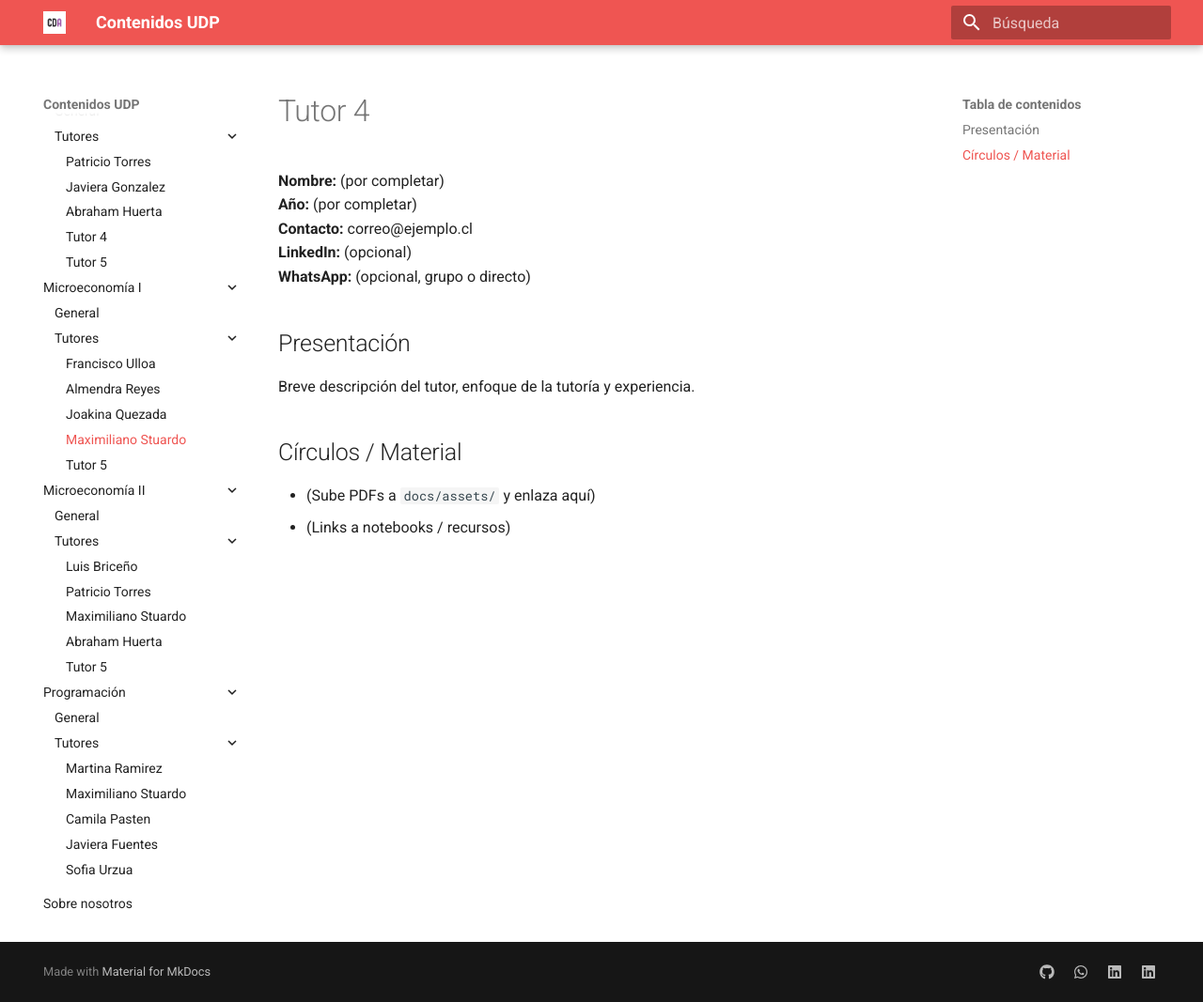
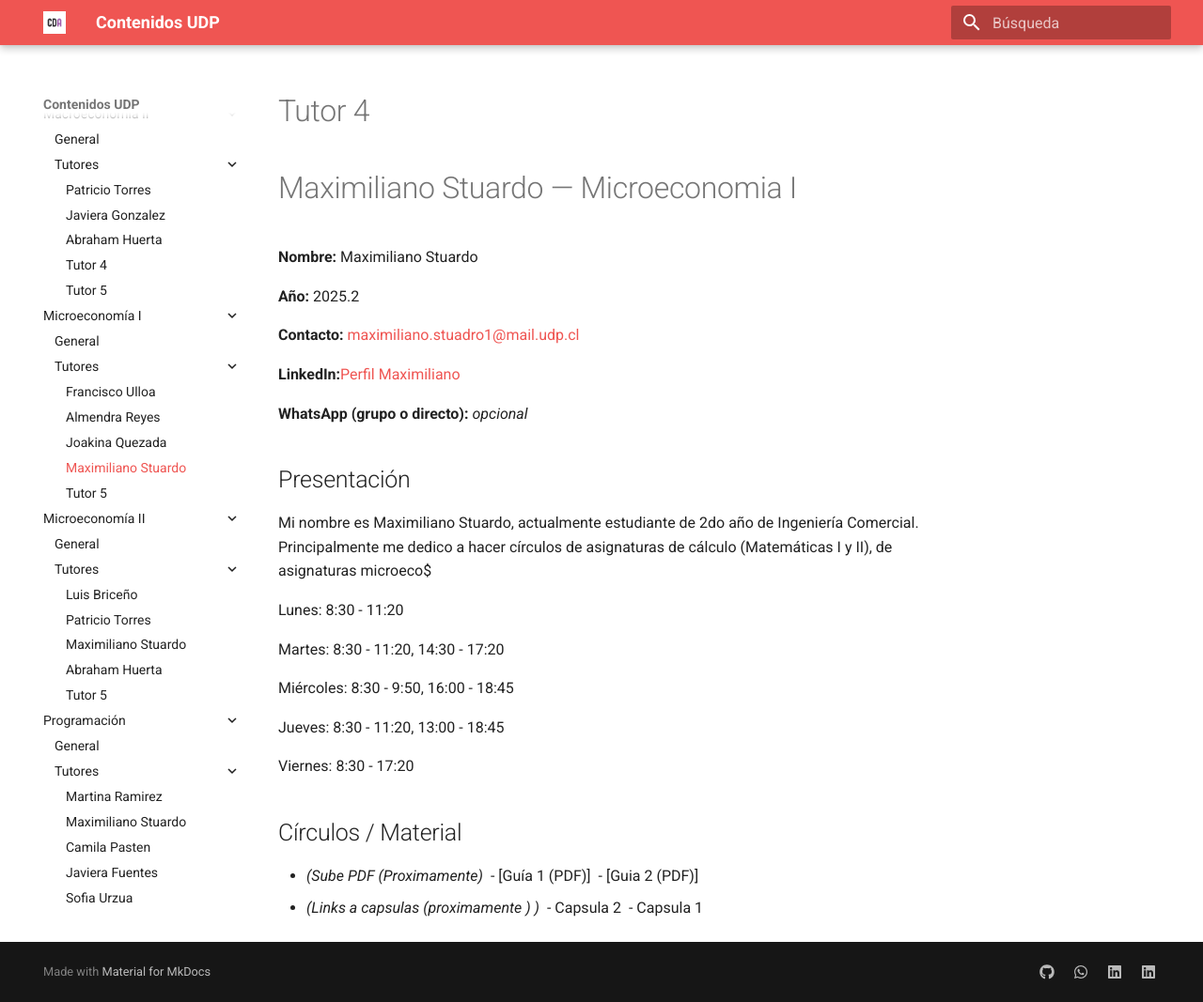
Before and after one commit to cda-fae/cda-fae, an MkDocs documentation site: the page built from docs/tutorias/microeconomia-1/tutores/tutor4.md, in a window 1280 px wide and 1067 px high. Shown: the whole window at 94% size. Built offline with MkDocs 1.6.1 and Material for MkDocs 9.7.7, drawn with Linux system fonts in a browser that asks for light colours.

Commit message:
Perfil Max Stuardo Micro1

```diff
--- a/docs/tutorias/microeconomia-1/tutores/tutor4.md
+++ b/docs/tutorias/microeconomia-1/tutores/tutor4.md
@@ -1,14 +1,30 @@
 # Tutor 4
 
-**Nombre:** (por completar)
-**Año:** (por completar)
-**Contacto:** correo@ejemplo.cl
-**LinkedIn:** (opcional)
-**WhatsApp:** (opcional, grupo o directo)
+# Maximiliano Stuardo — Microeconomia I
+
+**Nombre:** Maximiliano Stuardo
+
+**Año:** 2025.2
+
+**Contacto:** [maximiliano.stuadro1@mail.udp.cl](mailto:maximiliano.stuardo1@mail.udp.cl?subject=Consulta%20Tutor%C3%ADas%Tutoria%20I)
+
+**LinkedIn:**[Perfil Maximiliano](https://www.linkedin.com/in/maximiliano-stuardo-marticorena-089395281/)
+
+**WhatsApp (grupo o directo):** _opcional_
 
 ## Presentación
-Breve descripción del tutor, enfoque de la tutoría y experiencia.
+Mi nombre es Maximiliano Stuardo, actualmente estudiante de 2do año de Ingeniería Comercial. Principalmente me dedico a hacer círculos de asignaturas de cálculo (Matemáticas I y II), de asignaturas microeco$
+
+Lunes: 8:30 - 11:20
+
+Martes: 8:30 - 11:20, 14:30 - 17:20
+
+Miércoles: 8:30 - 9:50, 16:00 - 18:45
+
+Jueves: 8:30 - 11:20, 13:00 - 18:45
+
+Viernes: 8:30 - 17:20
 
 ## Círculos / Material
-- (Sube PDFs a `docs/assets/` y enlaza aquí)
-- (Links a notebooks / recursos)
+- *(Sube PDF (Proximamente)*  - [Guía 1 (PDF)]  - [Guia 2 (PDF)]
+- *(Links a capsulas (proximamente ) )*  - Capsula 2  - Capsula 1
```
